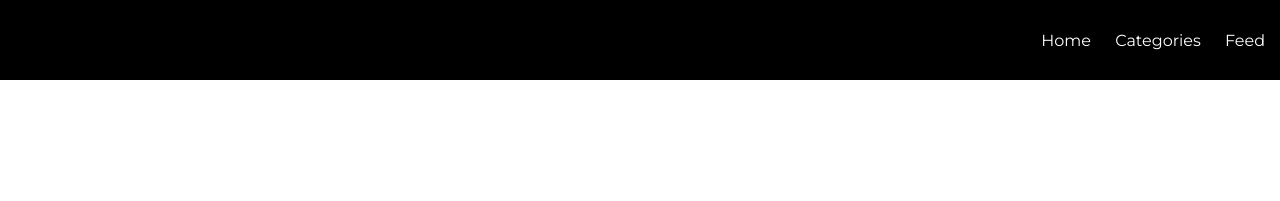
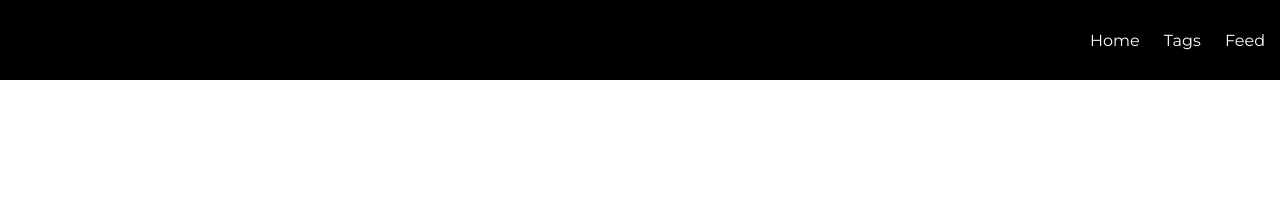
Before and after one commit to annaken/annaken.github.io, a Jekyll site: the page built from tags.html, in a window 1280 px wide and 900 px high. Shown: the top 201 px of the window. Built offline with Jekyll 4.4.1, drawn with Linux system fonts in a browser that asks for light colours.

Commit message:
Switch categories to tags

```diff
--- a/_config.yml
+++ b/_config.yml
@@ -56,19 +56,19 @@ links:
     url: /
     external: false
     icon: home
-  - title: Categories
-    url: /categories
+  - title: Tags
+    url: /tags
 
 # http://en.wikipedia.org/wiki/List_of_tz_database_time_zones
 timezone:    Europe/Oslo
 future:      true
 pygments:    true
 markdown:    kramdown
-paginate:    6
+paginate:    5
 paginate_path: "page:num"
 
 # https://github.com/mojombo/jekyll/wiki/Permalinks
-permalink:   /:categories/:title
+permalink:   /:title
 
 kramdown:
   auto_ids: true
--- a/tags.html
+++ b/tags.html
@@ -1,7 +1,6 @@
 ---
 layout: page
 title: TAG INDEX
-permalink: /tags/index.html
 description: "An archive of posts sorted by tag."
 ---
 
```
